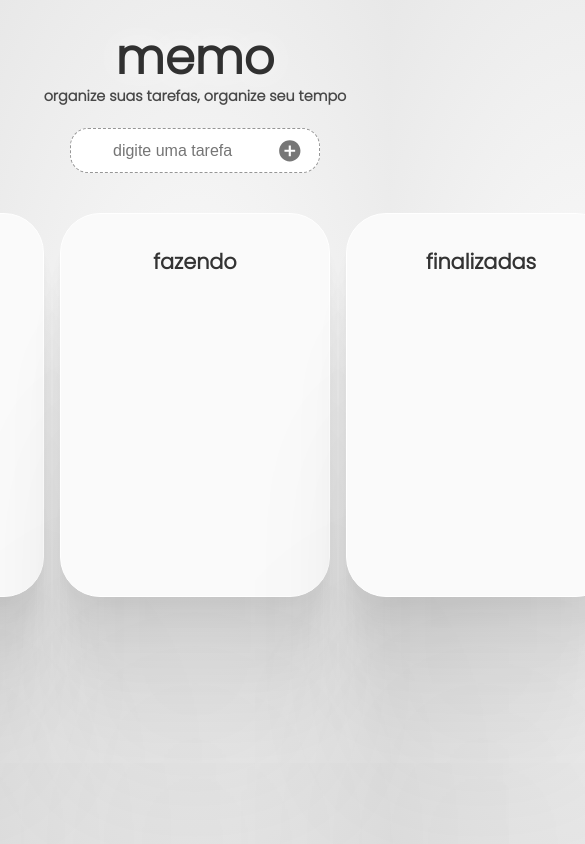
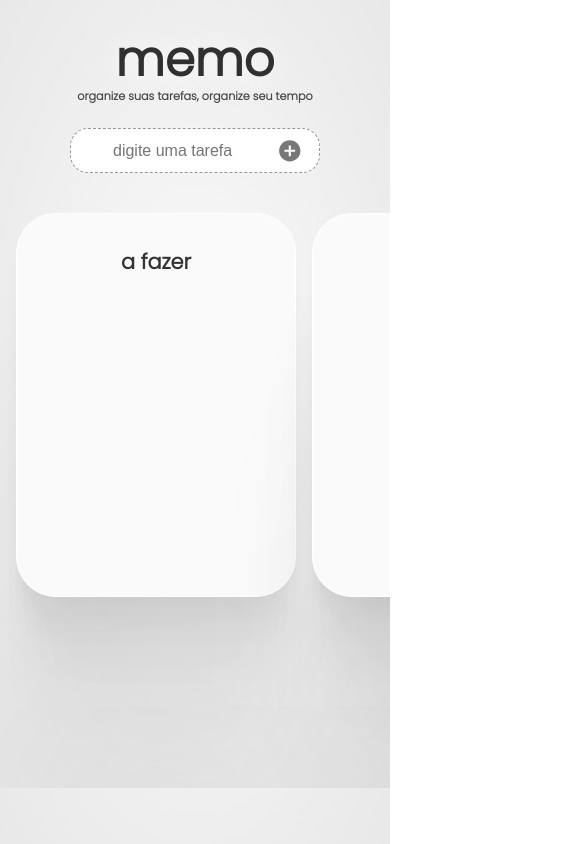
Before and after one commit to zaqueu-1/memo, a React (Create React App) app: page / in a window 390 px wide. Shown: the top 844 px of the page, 585 px wide, since content can reach past the window. Built offline with nearby package versions, Linux system fonts and the light colour scheme.

Commit message:
fix: size adjust

```diff
--- a/package.json
+++ b/package.json
@@ -6,6 +6,7 @@
     "@testing-library/jest-dom": "^5.16.5",
     "@testing-library/react": "^13.4.0",
     "@testing-library/user-event": "^13.5.0",
+    "classnames": "^2.3.2",
     "framer-motion": "^10.0.1",
     "react": "^18.2.0",
     "react-dom": "^18.2.0",
--- a/public/index.html
+++ b/public/index.html
@@ -7,7 +7,7 @@
     <meta name="theme-color" content="#000000" />
     <meta
       name="description"
-      content="Web site created using create-react-app"
+      content="organize suas tarefas, orgabnize seu tempo!"
     />
     <title>memo | organize suas tarefas, organize seu tempo</title>
   </head>
--- a/src/Components/Board/Board.jsx
+++ b/src/Components/Board/Board.jsx
@@ -50,7 +50,7 @@ function Board() {
 
   return (
     <>
-    <div style={{display: 'flex', flexDirection: 'column', alignItems: 'center', justifyContent: 'center'}}>
+    <div className='input-container'>
       <div className='newtask-container'>
         <input type="text"
                 className="newtask-input"
--- a/src/Components/Board/board.css
+++ b/src/Components/Board/board.css
@@ -1,3 +1,10 @@
+.input-container {
+    display: flex;
+    flex-direction: column;
+    align-items: center;
+    justify-content: center;
+}
+
 .newtask-container {
     display: flex;
     flex-direction: row;
@@ -62,3 +69,13 @@
 .validation-warning {
     color: rgb(245, 87, 87);
 }
+
+@media screen and (max-width: 899px) {
+    .board-container {
+        align-items: flex-start;
+        justify-content: flex-start;
+        width: 100%;
+        overflow-x: scroll;
+        height: 70vh;
+    }
+}
--- a/src/Components/Card/Card.jsx
+++ b/src/Components/Card/Card.jsx
@@ -4,14 +4,10 @@ import { BsFillArrowRightCircleFill, BsFillArrowLeftCircleFill } from 'react-ico
 import { RiDeleteBin2Fill } from 'react-icons/ri'
 import { AppConsumer } from '../../Contexts/appContext'
 
+
 function Card({ taskId, taskText, taskStatus }) {
 
-  const {text,
-        setText,
-        todoArray,
-        setTodoArray} = AppConsumer()
-
-  const [taskstatus, setTaskStatus] = useState(taskStatus);
+  const {todoArray, setTodoArray} = AppConsumer()
 
   function handleDelete(e) {
     e.preventDefault();
--- a/src/Components/Card/card.css
+++ b/src/Components/Card/card.css
@@ -79,3 +79,7 @@
     0%   {opacity: 0; transform: translateX(10px) scale(0.5)}
     100% {opacity: 1; transform: scale(1);}
   }
+
+  .hide {
+    display: none;
+  }
--- a/src/Components/Hero/hero.css
+++ b/src/Components/Hero/hero.css
@@ -18,3 +18,10 @@
     text-shadow: 0px 0px 30px #FFFFFF;
     color: rgb(72, 72, 72);
 }
+
+@media screen and (max-width: 899px) {
+    .hero-container h4 {
+        font-size: 0.7rem;
+        text-align: center;
+    }
+}
--- a/src/Components/List/List.jsx
+++ b/src/Components/List/List.jsx
@@ -2,30 +2,30 @@ import React from 'react'
 import Card from '../Card/Card'
 import './list.css'
 
-function List({type, array}) {
+function List({ type, array }) {
 
   return (
     <div className='list-container'>
-      <ul>
-        <li id='list-title'>{type}</li>
+      <div className='list'>
+        <p id='list-title'>{type}</p>
         <div className="list-wrapper">
-          {type === 'a fazer' && array.map((task) =>
+        {type === 'a fazer' && array.map((task) =>
             task.status === 'todo' ?
-              <li className='list-item'>
+              <div className='list-item'>
                 <Card key={task.id} taskId={task.id} taskText={task.text} taskStatus={task.status} />
-              </li> : null)}
+              </div> : null)}
             {type === 'fazendo' && array.map((task) =>
               task.status === 'doing' ?
-                <li className='list-item'>
+                <div className='list-item'>
                   <Card key={task.id} taskId={task.id} taskText={task.text} taskStatus={task.status} />
-                </li> : null)}
+                </div> : null)}
             {type === 'finalizadas' && array.map((task) =>
               task.status === 'done' ?
-                <li className='list-item'>
+                <div className='list-item'>
                   <Card key={task.id} taskId={task.id} taskText={task.text} taskStatus={task.status} />
-                </li> : null)}
+                </div> : null)}
         </div>
-      </ul>
+      </div>
     </div>
   )
 }
--- a/src/Components/List/list.css
+++ b/src/Components/List/list.css
@@ -1,7 +1,9 @@
 .list-container {
     padding: 0;
-    margin: 1rem auto;
-    width: 100%;
+    margin: 1rem 0;
+    width: 100vw;
+    min-width: 280px;
+    max-width: 400px;
 }
 
  h2 {
@@ -18,7 +20,7 @@
     display: none;
 }
 
-ul {
+.list {
     display: flex;
     flex-direction: column;
     align-items: center;
@@ -28,10 +30,10 @@ ul {
     border: 1px solid #FFFFFF;
     box-shadow: 0px 439px 268px rgba(0, 0, 0, 0.06), 0px 202.963px 123.905px rgba(0, 0, 0, 0.0445005), 0px 116.131px 70.8953px rgba(0, 0, 0, 0.0376069), 0px 70.4906px 43.033px rgba(0, 0, 0, 0.0323969), 0px 42.4737px 25.9293px rgba(0, 0, 0, 0.0276031), 0px 23.6521px 14.4391px rgba(0, 0, 0, 0.0223931), 0px 10.1726px 6.21015px rgba(0, 0, 0, 0.0154995);
     border-radius: 40px;
-    width: 90%;
-    min-width: 270px;
+    max-width: 350px;
+    min-width: 280px;
     height: 24rem;
-    margin: 0 auto;
+    margin: 0 auto
 }
 
 #list-title {
@@ -51,7 +53,7 @@ ul {
     padding: .5rem 1rem;
     font-size: 1rem;
     outline: none;
-    border: none;
+    border: 2px solid transparent;
     border-radius: 18px;
     background-color: rgba(220, 220, 220, 0.5);
     margin: 0 auto .5rem auto;
```
Also changed, not shown: src/App.js (+4 -4 lines), 1 other file (tests, documents, lock files or other folders). Lines whose indentation alone changed are shown as unchanged.
